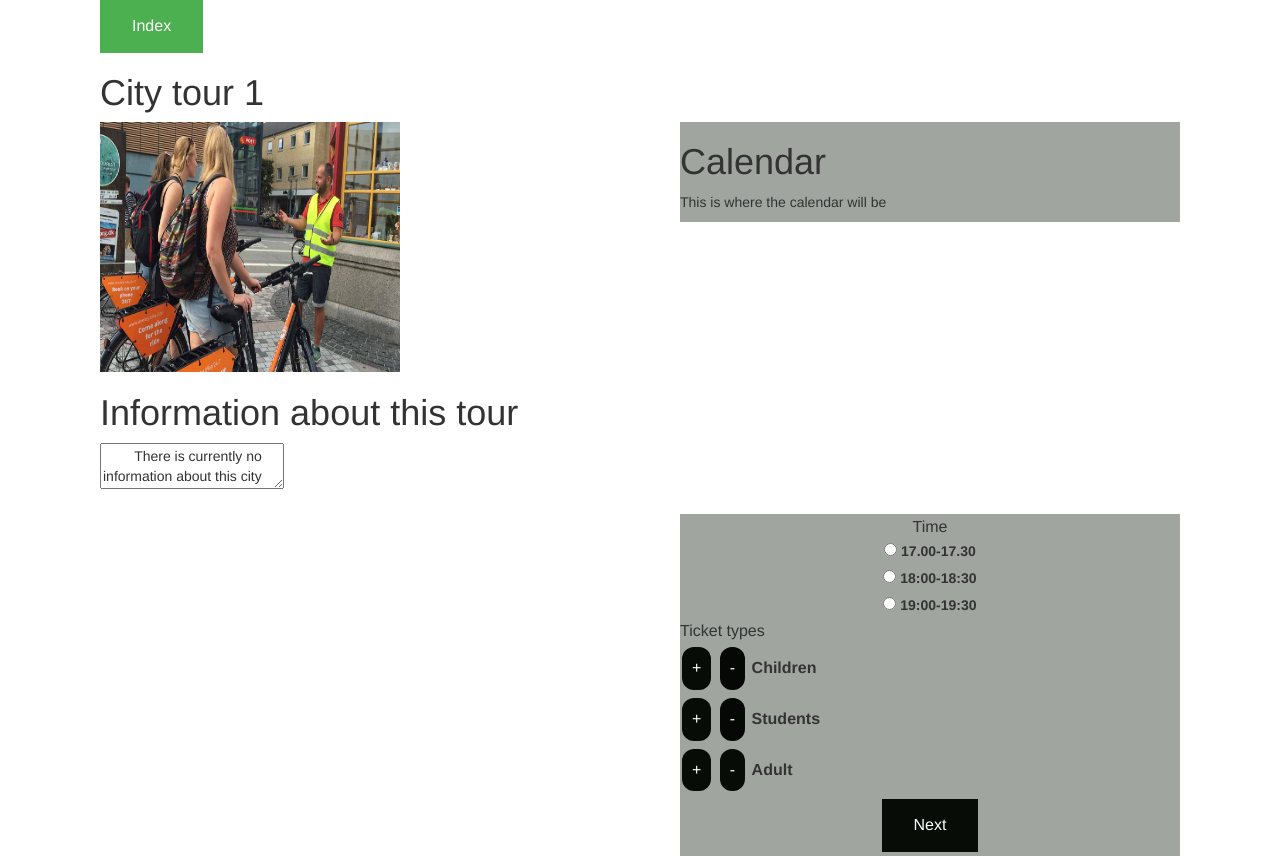
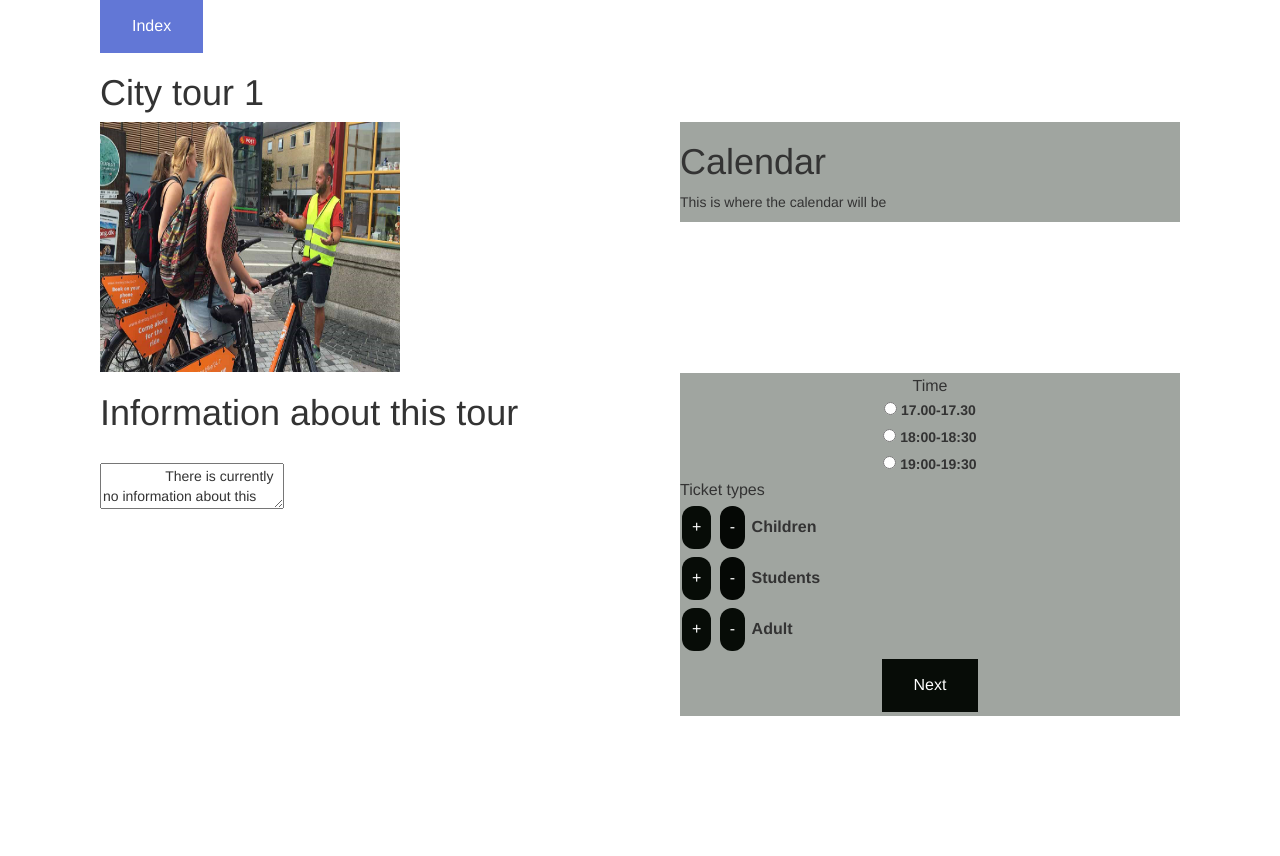
Before and after one commit to ida715e20/ida715e20, a plain HTML site: page tourpage.html in a window 1280 px wide. After the commit the page ends 800 px from the top, so only its background shows below. Drawn offline with nearby package versions, Linux system fonts and the light colour scheme.

```diff
--- a/MyStyle.css
+++ b/MyStyle.css
@@ -50,7 +50,7 @@
 }
 
 .Index{
-    background-color: #4CAF50; /* Green */
+    background-color: #6277d6; /* Green */
     border: none;
     color: white;
     padding: 15px 32px;
--- a/tourpage.html
+++ b/tourpage.html
@@ -32,7 +32,6 @@
                             <img src="image/byvandring.jpg" alt="..." width="300" height="250">
                         </div>
                     </div>
-
                     <div class="col-md-8">
                         <div class="card-body">
                         </div>
@@ -52,14 +51,14 @@
 
     <footer>
         <!--<p> This is my footer </p>-->
-        <div style="margin-left: 100px;">
-           <h1>Information about this tour</h1>
+        <div id="c1">
+            <h1>Information about this tour</h1><br>
+            <form action="/action_page.php">
+                <textarea>
+                There is currently no information about this city tour, but this is where the information would go if there was any, which there isn't yet
+                </textarea>
+            </form>
         </div>
-        <form action="/action_page.php">
-        <textarea style="margin-left: 100px;">
-        There is currently no information about this city tour, but this is where the information would go if there was any, which there isn't yet
-        </textarea>
-        <br><br>
         <div id="c2">
             <div class="Time"> Time </div>
             <div class="Radiobuttons">
```
